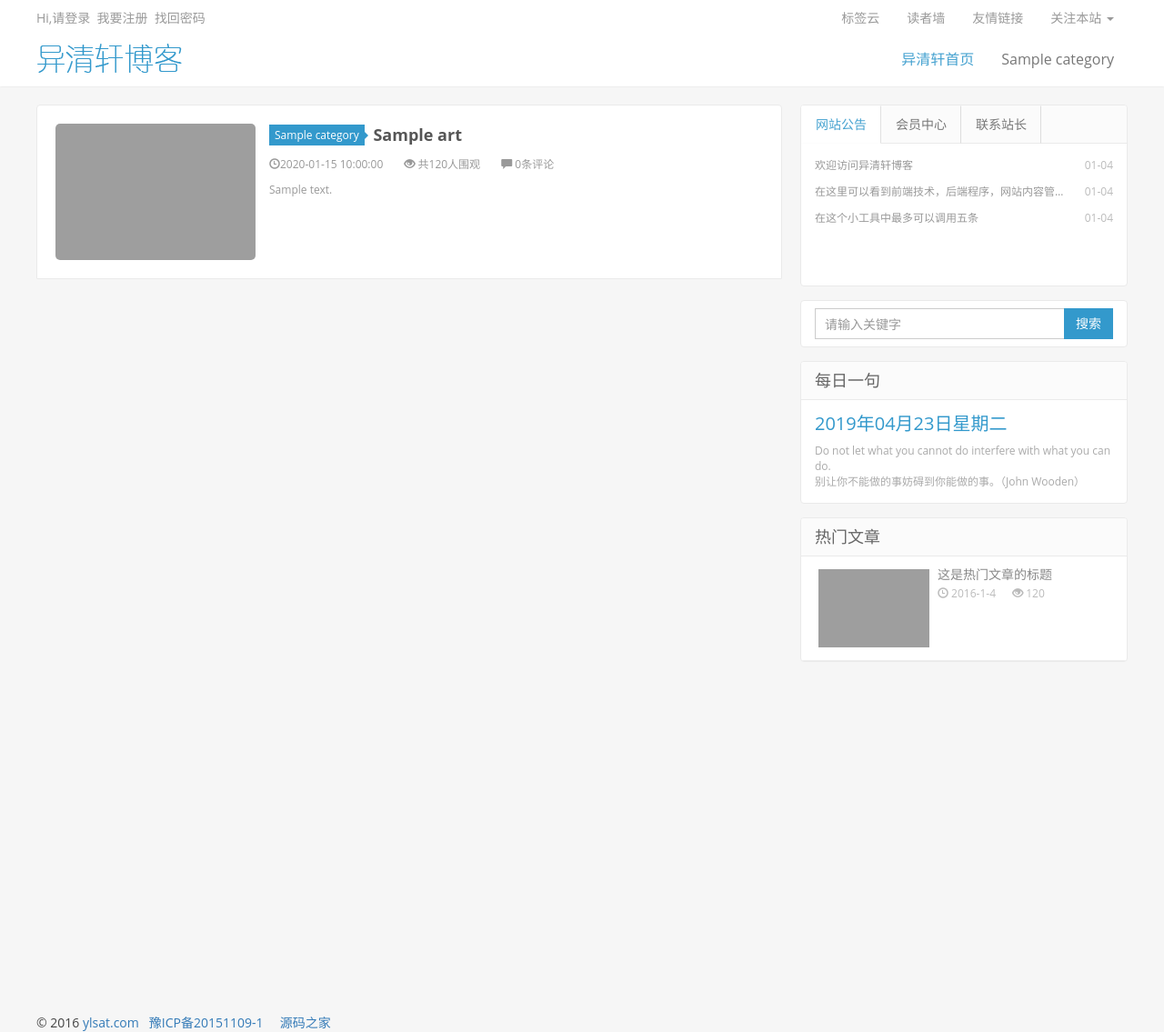
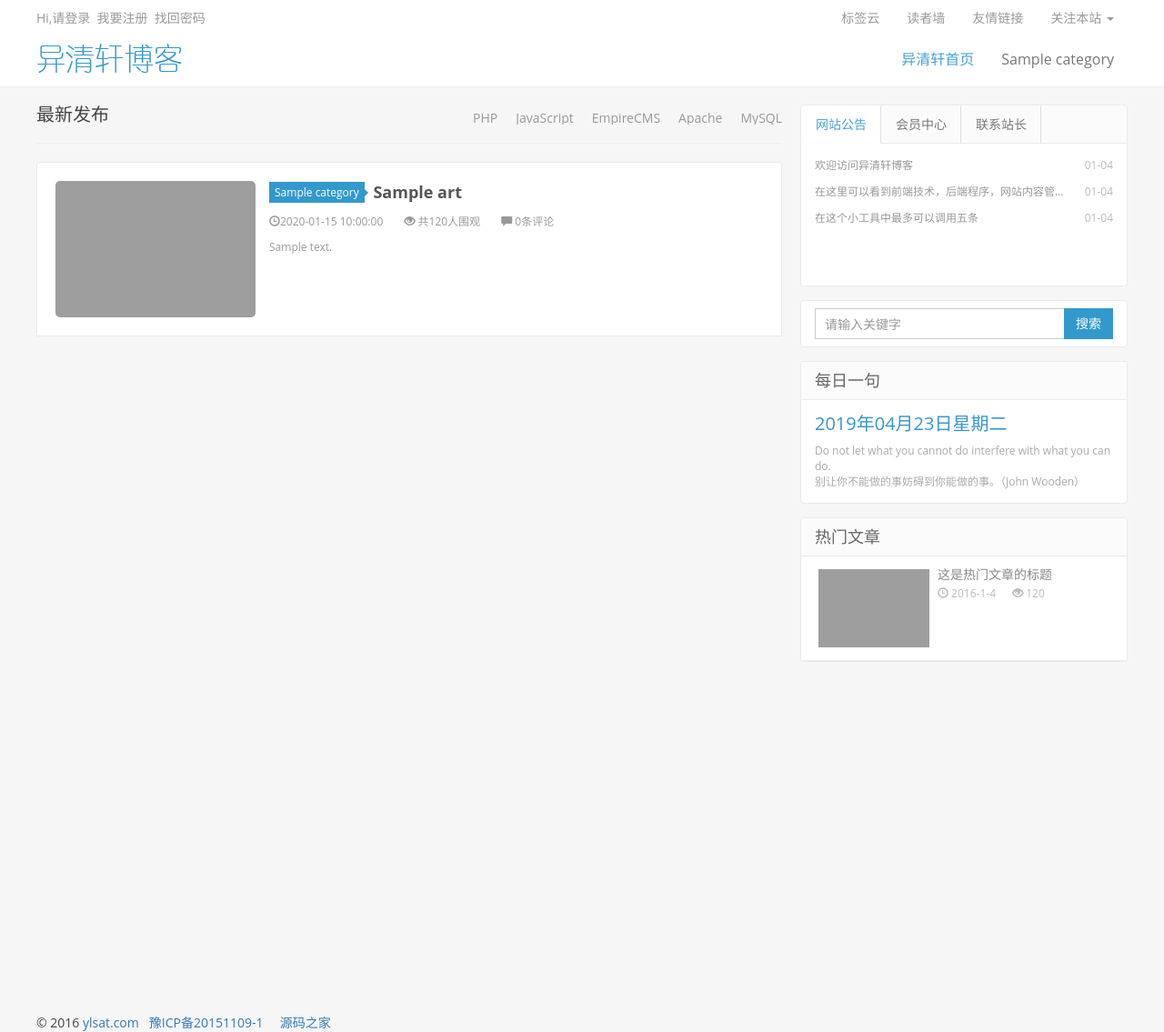
Before and after one commit to Waym1ng/FlaskBlog, a Python web app: template blog/templates/web/category.html in a window 1280 px wide. Shown: the whole page at 91% size. Run offline with Jinja, Linux system fonts and the light colour scheme; the template is opened without the code that fills it: most values are stand-ins (such as "Sample title", 1, 10 or a date in 2020); grey boxes are pictures that could not be loaded.

Commit message:
修改文章显示(最新的文章显示在最前面)

```diff
--- a/blog/templates/web/category.html
+++ b/blog/templates/web/category.html
@@ -20,10 +20,16 @@
     <div class="content-wrap">
     <div class="content">
 
-
-        {% for art in categories[id].arts %}
+        <div class="title">
+                <h3>最新发布</h3>
+                <div class="more"><a href="#">PHP</a><a href="#">JavaScript</a><a href="#">EmpireCMS</a><a
+                        href="#">Apache</a><a href="#">MySQL</a></div>
+        </div>
+        <hr />
+        {#    categories[id].arts[::-1] 为了让文章显示的时候 后面写的文章显示在前面    #}
+        {% for art in categories[id].arts[::-1] %}
         {#       categories[id].arts的id为栏目id 作为下标去对应的栏目     #}
-        <article class="excerpt excerpt-{{ id }}"><a class="focus" href="{{ url_for('web.article') }}?id={{ art.a_id }}" title=""><img class="thumb" data-original="/static/web/images/excerpt.jpg" src="/static/web/images/excerpt.jpg" alt=""></a>
+            <article class="excerpt excerpt-{{ id }}"><a class="focus" href="{{ url_for('web.article') }}?id={{ art.a_id }}" title=""><img class="thumb" data-original="/static/web/images/excerpt.jpg" src="/static/web/images/excerpt.jpg" alt=""></a>
             <header><a class="cat" href="">{{ art.category.c_name }}<i></i></a>
               <h2>
                   <a href="{{ url_for('web.article') }}?id={{ art.a_id }}" title="">{{ art.title }}</a>
@@ -35,7 +41,7 @@
               <span class="views"><i class="glyphicon glyphicon-eye-open"></i> 共120人围观</span> <a class="comment" href=""><i class="glyphicon glyphicon-comment"></i>  0条评论</a></p>
             <p class="note">{{ art.desc }}
 
-        </article>
+            </article>
         {% endfor %}
 
 
```
Also changed, not shown: blog/web/views.py (+4 -4 lines).
